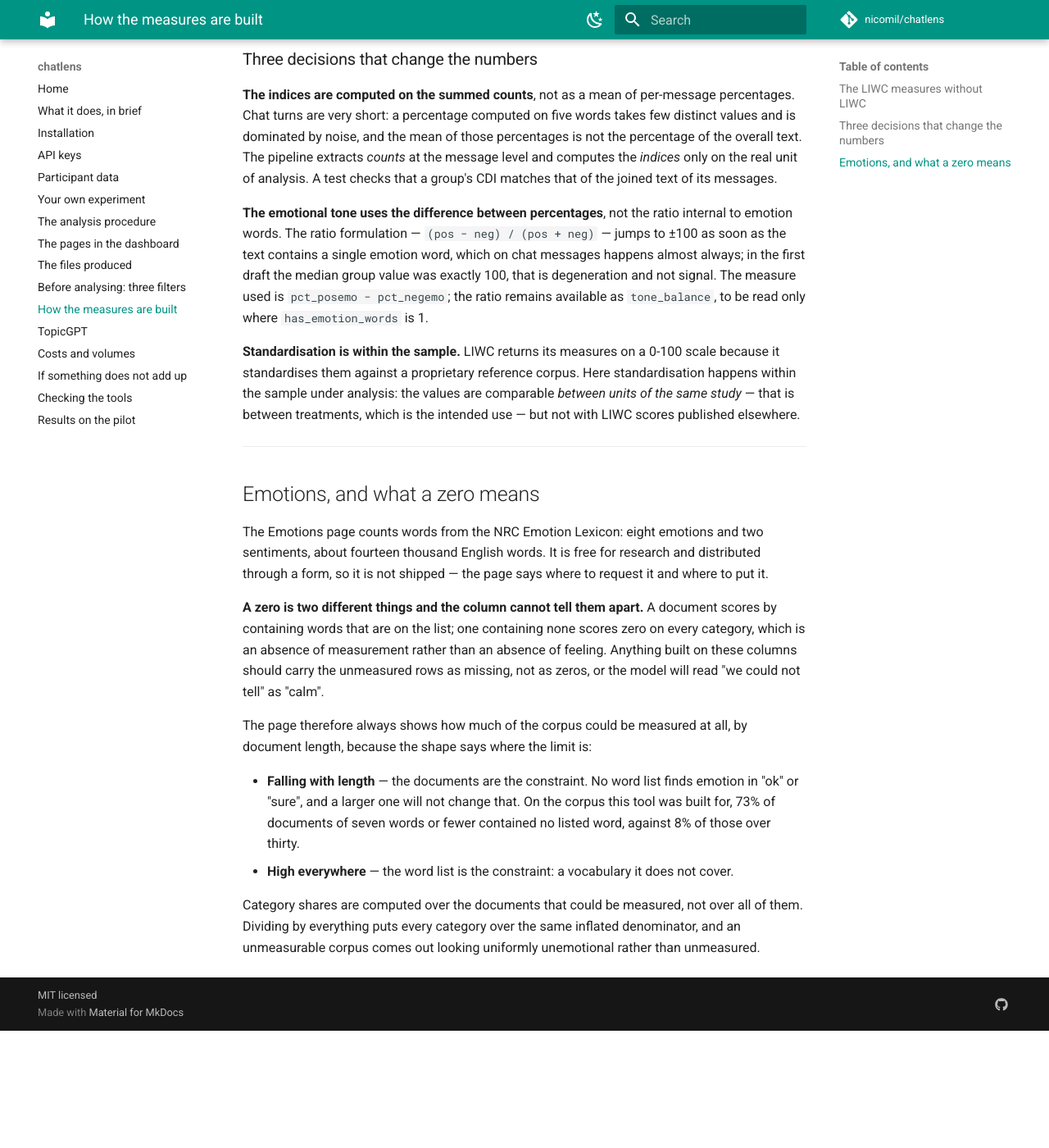
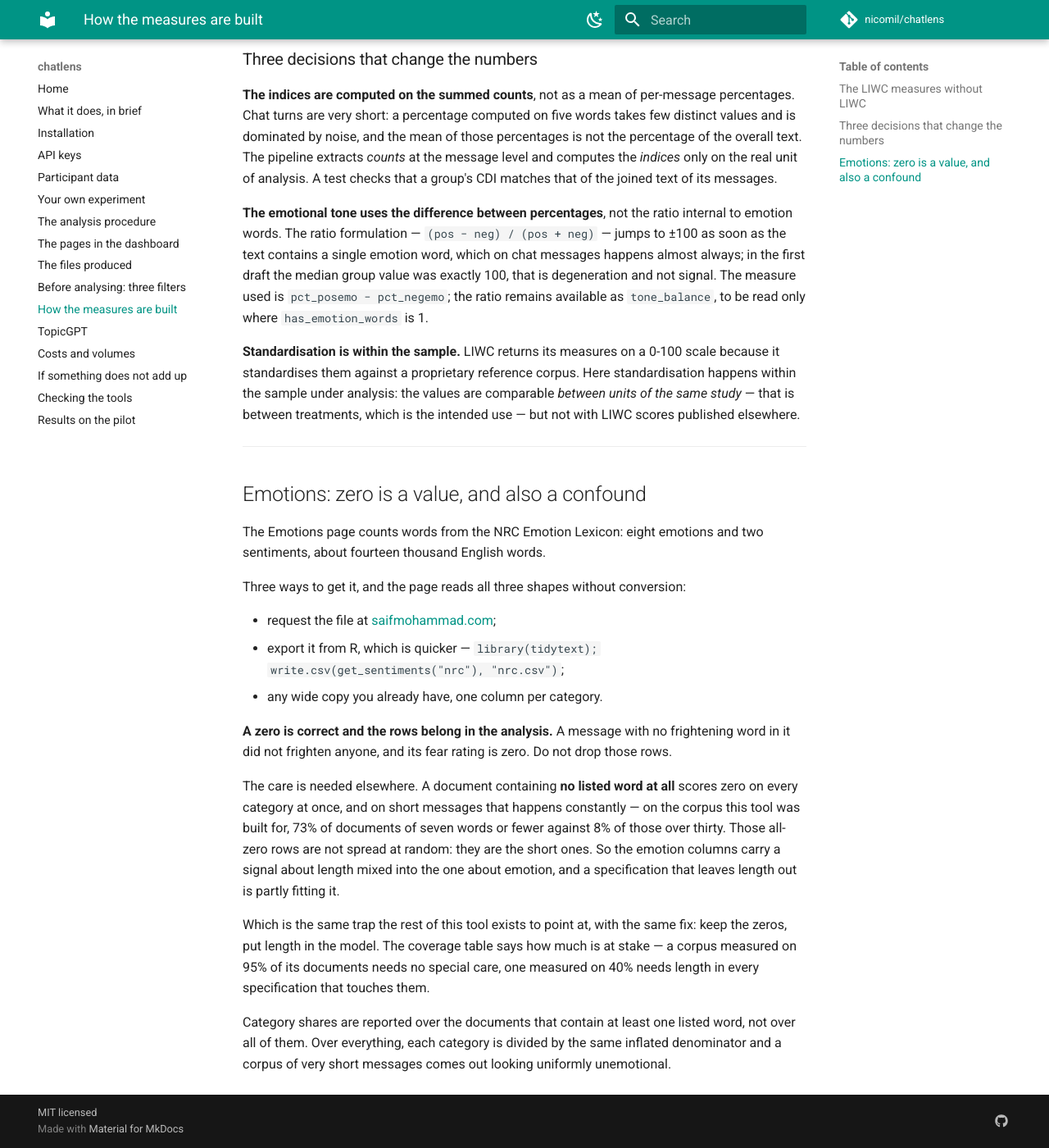
Before and after one commit to nicomil/chatlens, an MkDocs documentation site: the page built from docs/10-how-the-measures-are-built.md, in a window 1280 px wide and 1400 px high, scrolled down 1100 px. Shown: the whole window at 82% size. Built offline with MkDocs 1.6.1 and Material for MkDocs 9.7.7, drawn with Linux system fonts in a browser that asks for light colours; comment, search, counter and statistics services are not loaded; before the commit the page ends 2357 px from its top, so only the background shows below that.

Commit message:
fix(emotions): a zero is a value, not a gap — and read the R export
The supervisor pushed back on this and was right. A message with no frightening
word in it did not frighten anyone; its fear rating is zero, that is a
measurement, and the row belongs in the analysis. The page said the opposite —
"carry the unmeasured rows as missing rather than as zeros" — which would have
thrown away most of a corpus of short messages for no reason.

What survives the correction is the part that matters and is now stated
properly. A document with *no listed word at all* is zero on every category at
once, and those rows are not spread at random: they are the short ones, 73% of
documents under eight words here against 8% over thirty. So the emotion columns
carry a signal about length mixed into the one about emotion. Same trap as the
rest of the tool, same fix: keep the zeros, put length in the model. The coverage
table now says how much is at stake rather than implying rows should be dropped.

The loader also reads what `tidytext::get_sentiments("nrc")` produces — two
quoted comma-separated columns, where a row *is* the marking and there is no
value column — which is a much easier route to the lexicon than the request form
and was the supervisor's suggestion.

One defect found doing it: the wide-format detection counted columns, so a wide
file carrying only two categories was misread as the three-column distributed
form, with the second column taken for a category and the third for its 0/1. It
now asks whether every column after the first names a category, which is the
actual distinction.

Whole suite green, 4 new tests.

Co-Authored-By: Claude Opus 5 <noreply@anthropic.com>

```diff
--- a/docs/10-how-the-measures-are-built.md
+++ b/docs/10-how-the-measures-are-built.md
@@ -74,31 +74,36 @@ is the intended use — but not with LIWC scores published elsewhere.
 
 ---
 
-## Emotions, and what a zero means
+## Emotions: zero is a value, and also a confound
 
 The Emotions page counts words from the NRC Emotion Lexicon: eight emotions and
-two sentiments, about fourteen thousand English words. It is free for research
-and distributed through a form, so it is not shipped — the page says where to
-request it and where to put it.
+two sentiments, about fourteen thousand English words.
 
-**A zero is two different things and the column cannot tell them apart.** A
-document scores by containing words that are on the list; one containing none
-scores zero on every category, which is an absence of measurement rather than an
-absence of feeling. Anything built on these columns should carry the unmeasured
-rows as missing, not as zeros, or the model will read "we could not tell" as
-"calm".
+Three ways to get it, and the page reads all three shapes without conversion:
 
-The page therefore always shows how much of the corpus could be measured at all,
-by document length, because the shape says where the limit is:
+- request the file at [saifmohammad.com](https://saifmohammad.com/WebPages/NRC-Emotion-Lexicon.htm);
+- export it from R, which is quicker —
+  `library(tidytext); write.csv(get_sentiments("nrc"), "nrc.csv")`;
+- any wide copy you already have, one column per category.
 
-- **Falling with length** — the documents are the constraint. No word list finds
-  emotion in "ok" or "sure", and a larger one will not change that. On the corpus
-  this tool was built for, 73% of documents of seven words or fewer contained no
-  listed word, against 8% of those over thirty.
-- **High everywhere** — the word list is the constraint: a vocabulary it does not
-  cover.
+**A zero is correct and the rows belong in the analysis.** A message with no
+frightening word in it did not frighten anyone, and its fear rating is zero. Do
+not drop those rows.
 
-Category shares are computed over the documents that could be measured, not over
-all of them. Dividing by everything puts every category over the same inflated
-denominator, and an unmeasurable corpus comes out looking uniformly unemotional
-rather than unmeasured.
+The care is needed elsewhere. A document containing **no listed word at all**
+scores zero on every category at once, and on short messages that happens
+constantly — on the corpus this tool was built for, 73% of documents of seven
+words or fewer against 8% of those over thirty. Those all-zero rows are not
+spread at random: they are the short ones. So the emotion columns carry a signal
+about length mixed into the one about emotion, and a specification that leaves
+length out is partly fitting it.
+
+Which is the same trap the rest of this tool exists to point at, with the same
+fix: keep the zeros, put length in the model. The coverage table says how much
+is at stake — a corpus measured on 95% of its documents needs no special care,
+one measured on 40% needs length in every specification that touches them.
+
+Category shares are reported over the documents that contain at least one listed
+word, not over all of them. Over everything, each category is divided by the
+same inflated denominator and a corpus of very short messages comes out looking
+uniformly unemotional.
```
Also changed, not shown: README.md (+27 -22 lines), 3 other files.
